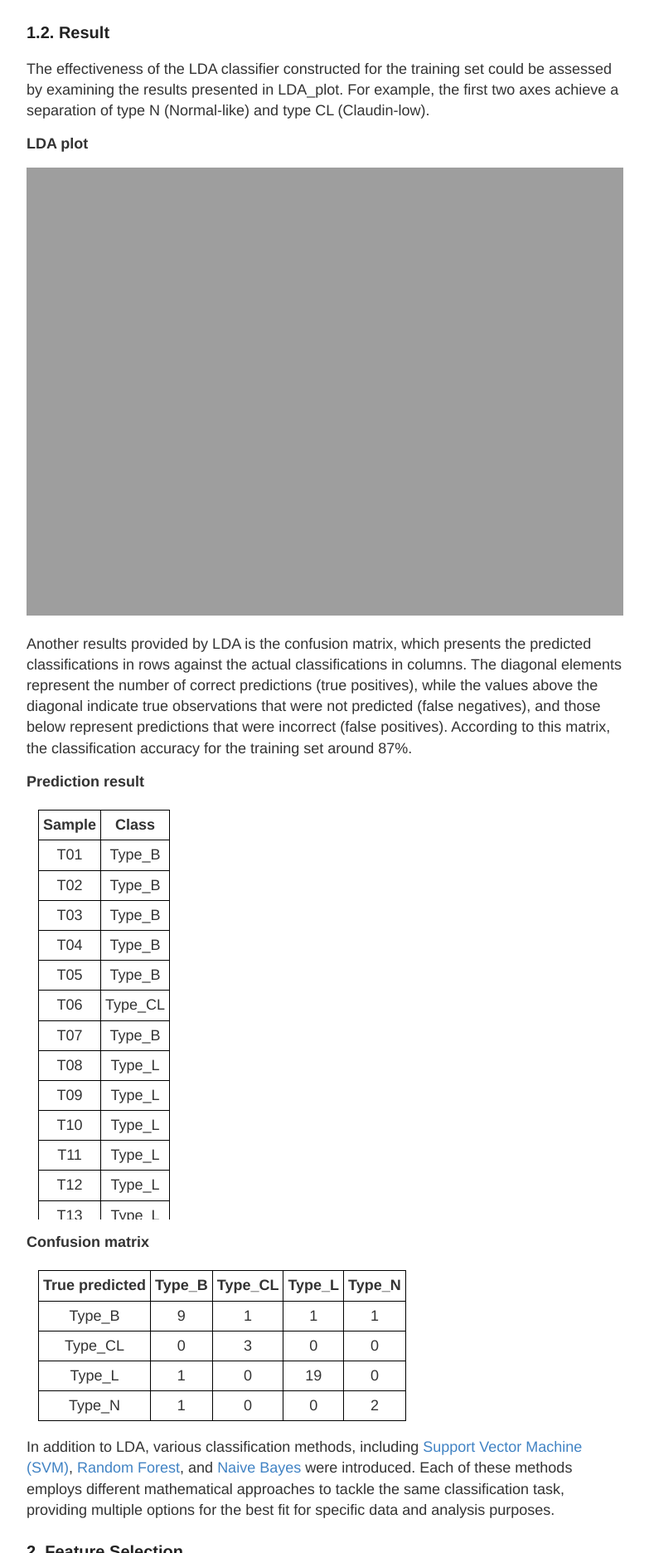
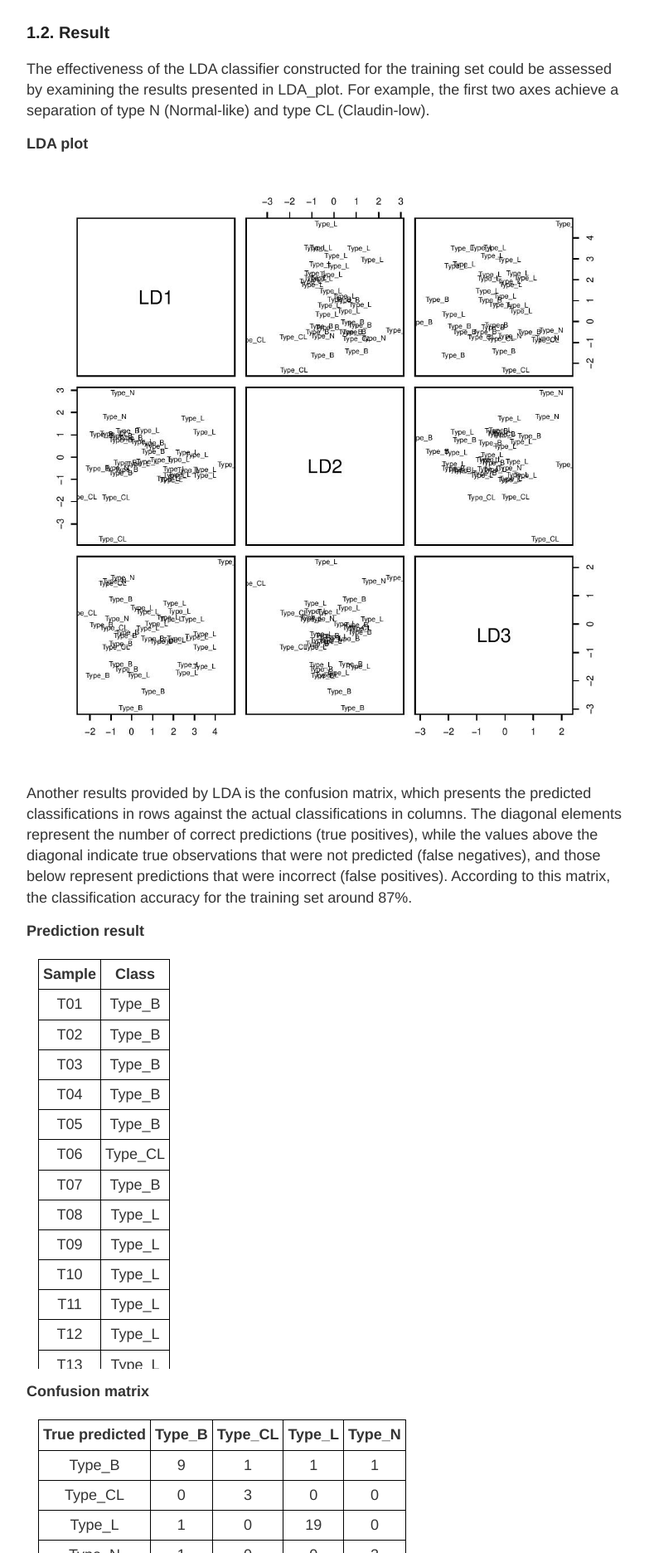
Before and after one commit to vanngocthuyla/vanngocthuyla.github.io, a Jekyll site: the page built from posts/ML/supervised.md, in a window 1280 px wide. Shown: the part 1672-3544 px from the top of the page at 83% size, without its empty margins (248-1031 px from the left). Built offline with Jekyll 4.4.1, drawn with Linux system fonts in a browser that asks for light colours; our own code applies the rules of GitHub Pages for plain Markdown files.

Commit message:
Update supervised.md

```diff
--- a/posts/ML/supervised.md
+++ b/posts/ML/supervised.md
@@ -39,7 +39,7 @@ The effectiveness of the LDA classifier constructed for the training set could b
 
 **LDA plot**
 
-<img src='https://vanngocthuyla.github.io/images/omics/LDA_plot.jpg' width="800">
+<img src='https://vanngocthuyla.github.io/images/ML/LDA_plot.jpg' width="800">
 
 Another results provided by LDA is the confusion matrix, which presents the predicted classifications in rows against the actual classifications in columns. The diagonal elements represent the number of correct predictions (true positives), while the values above the diagonal indicate true observations that were not predicted (false negatives), and those below represent predictions that were incorrect (false positives). According to this matrix, the classification accuracy for the training set around 87%.
 
@@ -71,7 +71,7 @@ Another results provided by LDA is the confusion matrix, which presents the pred
 |Type_L|1|0|19|0|
 |Type_N|1|0|0|2|
 
-In addition to LDA, various classification methods, including [Support Vector Machine (SVM)](https://vanngocthuyla.github.io/posts/omics/SVM), [Random Forest](https://vanngocthuyla.github.io/posts/omics/RF), and [Naive Bayes](https://vanngocthuyla.github.io/posts/omics/Naive_Bayes) were introduced. Each of these methods employs different mathematical approaches to tackle the same classification task, providing multiple options for the best fit for specific data and analysis purposes.
+In addition to LDA, various classification methods, including [Support Vector Machine (SVM)](https://vanngocthuyla.github.io/posts/ML/SVM), [Random Forest](https://vanngocthuyla.github.io/posts/ML/RF), and [Naive Bayes](https://vanngocthuyla.github.io/posts/ML/Naive_Bayes) were introduced. Each of these methods employs different mathematical approaches to tackle the same classification task, providing multiple options for the best fit for specific data and analysis purposes.
 
 ### 2. Feature Selection
 
@@ -115,7 +115,7 @@ Unlike LDA, swLDA requires an additional parameter called Niveau, which determin
 
 **swLDA plot**
 
-<img src='https://vanngocthuyla.github.io/images/omics/swLDA_plot.jpg' width="800">
+<img src='https://vanngocthuyla.github.io/images/ML/swLDA_plot.jpg' width="800">
 
 Compared to LDA, swLDA achieved a higher accuracy in subtype classification, with a prediction rate of 100%. The feature mean and coefficient tables below revealed that 7 genes were selected, which enabled perfect classification of the training set.
 
```
